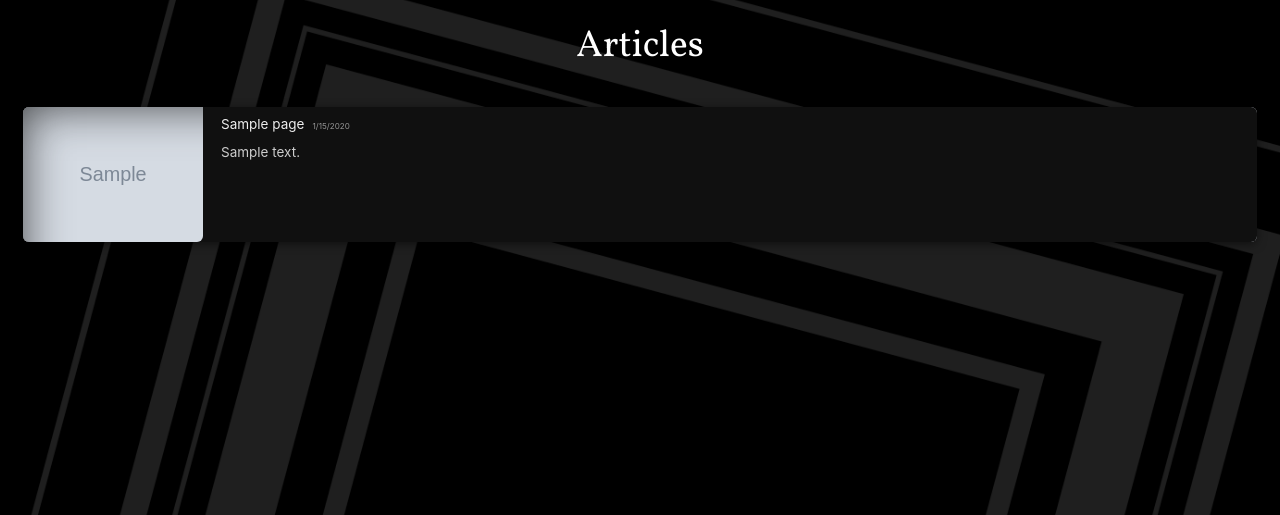
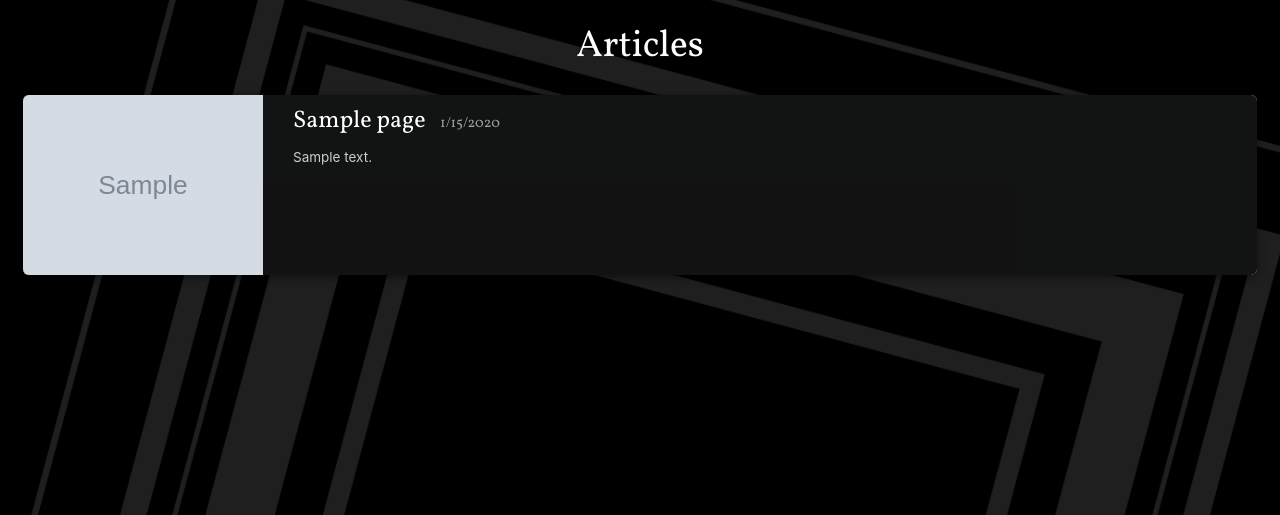
Before and after one commit to subject-f/cubarimoe, a Django app: page /pages/ in a window 1280 px wide. Shown: the part 72-587 px from the top of the page. Run offline with Django 3.2, Linux system fonts and the light colour scheme; tables that the repository leaves empty hold one stand-in row (values such as "Sample post"); grey boxes marked "Sample" are stand-in pictures; parts of the project's set-up code (start-up, migrations or seed data) failed here and were passed over; some libraries are stand-ins or nearby versions.

Commit message:
Articles list design tweak

```diff
--- a/misc/templates/misc/misc.html
+++ b/misc/templates/misc/misc.html
@@ -18,7 +18,7 @@
 	<img class="cover-image" src="{{cover_image_url}}" alt="{{page_title}}" />
 </div>
 <content class="text-article">
-	<div class="light-mode-toggle" onclick="setLightMode()"><svg viewBox="0 0 24 24">
+	<div class="light-mode-toggle" style="height:0px" onclick="setLightMode()"><svg viewBox="0 0 24 24">
     <path fill="gray" d="M7.5,2C5.71,3.15 4.5,5.18 4.5,7.5C4.5,9.82 5.71,11.85 7.53,13C4.46,13 2,10.54 2,7.5A5.5,5.5 0 0,1 7.5,2M19.07,3.5L20.5,4.93L4.93,20.5L3.5,19.07L19.07,3.5M12.89,5.93L11.41,5L9.97,6L10.39,4.3L9,3.24L10.75,3.12L11.33,1.47L12,3.1L13.73,3.13L12.38,4.26L12.89,5.93M9.59,9.54L8.43,8.81L7.31,9.59L7.65,8.27L6.56,7.44L7.92,7.35L8.37,6.06L8.88,7.33L10.24,7.36L9.19,8.23L9.59,9.54M19,13.5A5.5,5.5 0 0,1 13.5,19C12.28,19 11.15,18.6 10.24,17.93L17.93,10.24C18.6,11.15 19,12.28 19,13.5M14.6,20.08L17.37,18.93L17.13,22.28L14.6,20.08M18.93,17.38L20.08,14.61L22.28,17.15L18.93,17.38M20.08,12.42L18.94,9.64L22.28,9.88L20.08,12.42M9.63,18.93L12.4,20.08L9.87,22.27L9.63,18.93Z"></path>
 </svg></div>
 	<h1>{{page_title}}</h1>
--- a/misc/templates/misc/misc_pages.html
+++ b/misc/templates/misc/misc_pages.html
@@ -17,7 +17,7 @@
 	<h1>Articles</h1>
     {% for misc_page in pages %}
         <a href="{{ misc_page.page_url }}" class="manga-card smol" style="background-image: url({{ misc_page.cover_image_url }})">
-		<picture>
+		<picture style="background-image: url({{ misc_page.cover_image_url }})">
   			<img src="{{ misc_page.cover_image_url }}" class="" alt="We Want to Talk About Kaguya">
 		</picture>
 		<article>
@@ -27,7 +27,7 @@
 				var outer = '<time datetime="'+new Date({{ misc_page.date }}*1000).toISOString().split('T')[0]+'" class="article-date">' + new Date({{ misc_page.date }}*1000).toLocaleDateString("en-US") + '</time>'
 				me.outerHTML = outer;
 			</script></h2>
-			{{ misc_page.content | convert_to_markdown | safe | truncatewords:60 }}
+			{{ misc_page.content | convert_to_markdown | safe  | truncatewords:60 }}
 		</article>
 	</a>
     {% endfor %}
--- a/static_global/css/index.css
+++ b/static_global/css/index.css
@@ -811,7 +811,7 @@
 	left: -10px;
 	right: -10px;
 	bottom: -10px;
-	background:	rgba(10,10,10,1);
+	background:	rgba(15,15,15,1);
 	opacity: 0.83;
 	box-shadow: none !important;
 
@@ -1371,14 +1371,18 @@
 }
 
 .pages-listing .manga-card.smol picture {
-	margin-right: 0.2em;
-}
-.pages-listing .manga-card.smol picture img {
-	border-bottom-right-radius: 6px;
+	background-position: center center;
+	background-size: cover;
+	display: flex;
+	justify-content: center;
+	align-items: center;
+	overflow: hidden;
+	min-width: 15rem;
+	max-width: 15rem;
 }
 
 .pages-listing .manga-card:before {
-	opacity: 0.97;
+	opacity: 0.98;
 }
 .pages-listing .manga-card:hover:before {
 	opacity: 0.95;
@@ -1391,6 +1395,17 @@
 	margin: 0;
 	padding: 0.6em 1em;
 }
+
+.manga-card picture::after {
+	box-shadow: 0em 0em 4em 1em rgba(10,10,10,0.7) inset;
+	background: rgba(0,0,0,0.7);
+	z-index: -1;
+}
+.pages-listing .manga-card picture img {
+	width: 100%;
+	height: auto;
+}
+
 .pages-listing .manga-card blockquote {
 	margin: 0;
 }
@@ -1405,23 +1420,30 @@
 .pages-listing .manga-card article img {
 	display: none;
 }
-.pages-listing .manga-card h1,
-.pages-listing .manga-card h2,
-.pages-listing .manga-card h3,
-.pages-listing .manga-card h4,
-.pages-listing .manga-card h5,
-.pages-listing .manga-card h6,
-.pages-listing .manga-card b,
-.pages-listing .manga-card strong {
+.pages-listing .manga-card article h1,
+.pages-listing .manga-card article h2,
+.pages-listing .manga-card article h3,
+.pages-listing .manga-card article h4,
+.pages-listing .manga-card article h5,
+.pages-listing .manga-card article h6,
+.pages-listing .manga-card article b,
+.pages-listing .manga-card article strong {
 	font-size: 0.9em;
 	font-weight: normal;
 	color: inherit;
 }
+.pages-listing .manga-card article h2:first-child {
+	font-size: 1.6em;
+	font-weight: normal;
+	font-family: Vollkorn, serif;
+	color: white;
+}
 
 .light-mode-toggle {
 	display: block;
 	width: 3rem;
-	height: 3rem;
+	height: 3rem !important;
+	overflow: hidden;
 	float: right;
 	position: absolute;
 	right: 0;
```
Also changed, not shown: other parts of static_global/css/index.css (+21 -21 lines).
